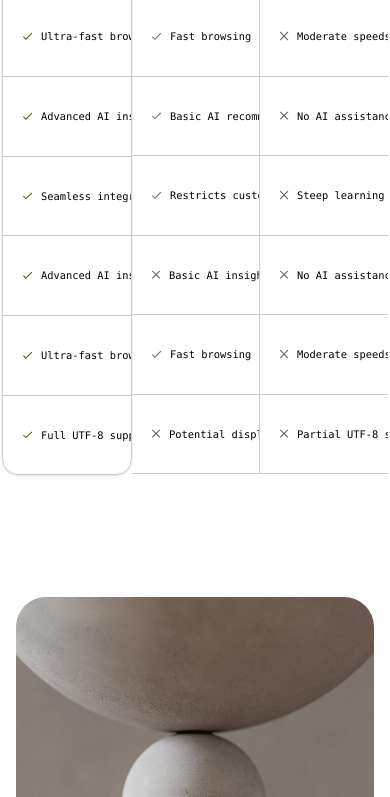
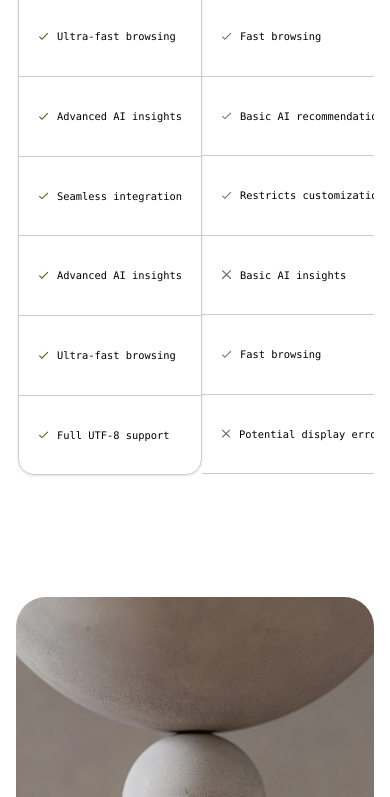
Before and after one commit to 0mLalwani/area, a website built with Vite: page index.html in a window 390 px wide. Shown: the part 5270-6067 px from the top of the page. Built offline with nearby package versions, Linux system fonts and the light colour scheme; files whose address does not match are found by name.

Commit message:
table change (finally cleaned up)

```diff
--- a/index.html
+++ b/index.html
@@ -355,7 +355,7 @@
       <!-- specifications -->
       <section
         id="specifications"
-        class="flex flex-col items-center gap-2 pb-30 md:px-10"
+        class="flex flex-col items-center gap-2 px-4 pb-30 md:px-10"
       >
         <div
           class="border-t-grey-medium flex flex-col items-center gap-8 border-t px-4 py-20 text-center md:max-w-140"
@@ -382,7 +382,8 @@
             Discover More
           </button>
         </div>
-        <div class="flex w-full rounded-2xl p-0.5">
+        <div class="w-full overflow-x-auto">
+          <div class="flex min-w-138 rounded-2xl p-0.5">
             <div
               class="border-grey-light flex min-w-0 flex-1 flex-col rounded-2xl border shadow-sm md:shadow-xl"
             >
@@ -591,6 +592,7 @@
               </div>
             </div>
           </div>
+        </div>
       </section>
       <!-- user-review -->
       <section
```
Lines whose indentation alone changed are shown as unchanged.
